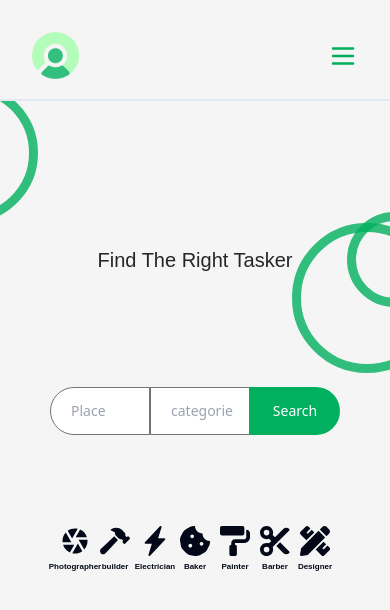
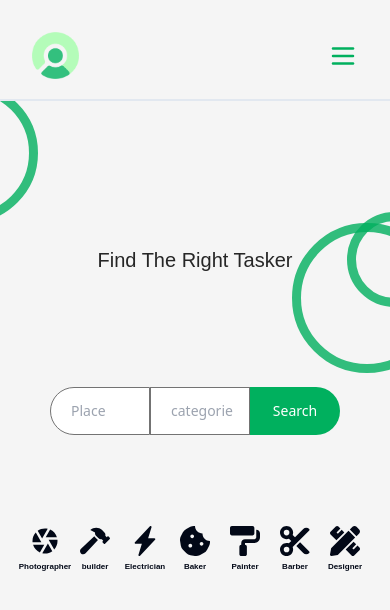
Before and after one commit to OthmanSALAHI/frontend-dothatask, a React (Vite) app: page / in a window 390 px wide. Shown: the top 610 px of the page. Built offline with nearby package versions, Linux system fonts and the light colour scheme.

Commit message:
Update category style width in index.css

```diff
--- a/src/index.css
+++ b/src/index.css
@@ -110,7 +110,7 @@
 }
 
 .categorie-style {
-  @apply inline-flex flex-col mt-0 items-center md:w-[120px] w-[40px] hover:px-6 p-4 rounded-2xl md:gap-[16px] gap-[5px] hover:shadow-sm shadow-gray-500 transition ease-in delay-150 relative
+  @apply inline-flex flex-col mt-0 items-center md:w-[120px] w-[50px] hover:px-6 p-4 rounded-2xl md:gap-[16px] gap-[5px] hover:shadow-sm shadow-gray-500 transition ease-in delay-150 relative
 }
 
 .categorie-icons {
```
